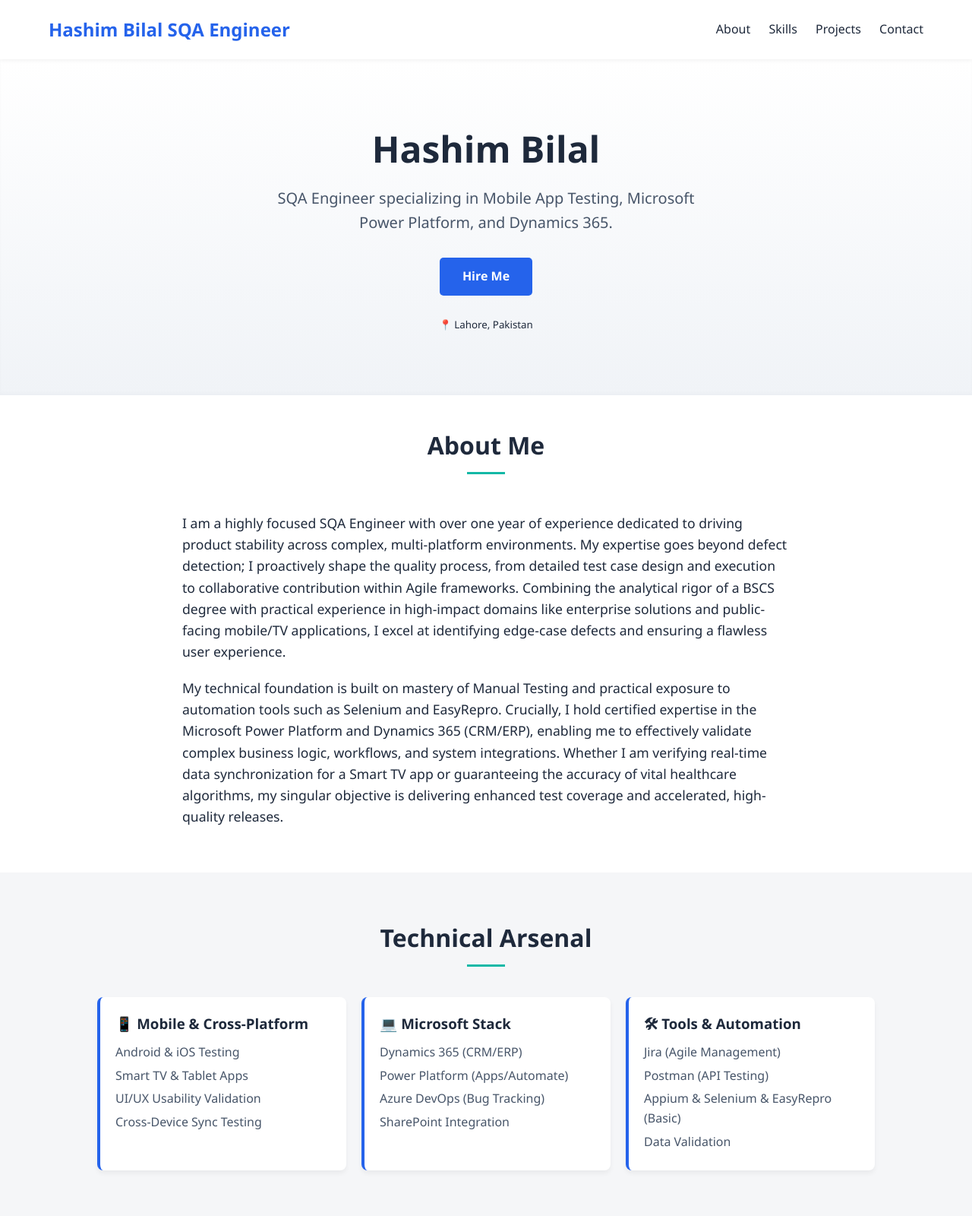
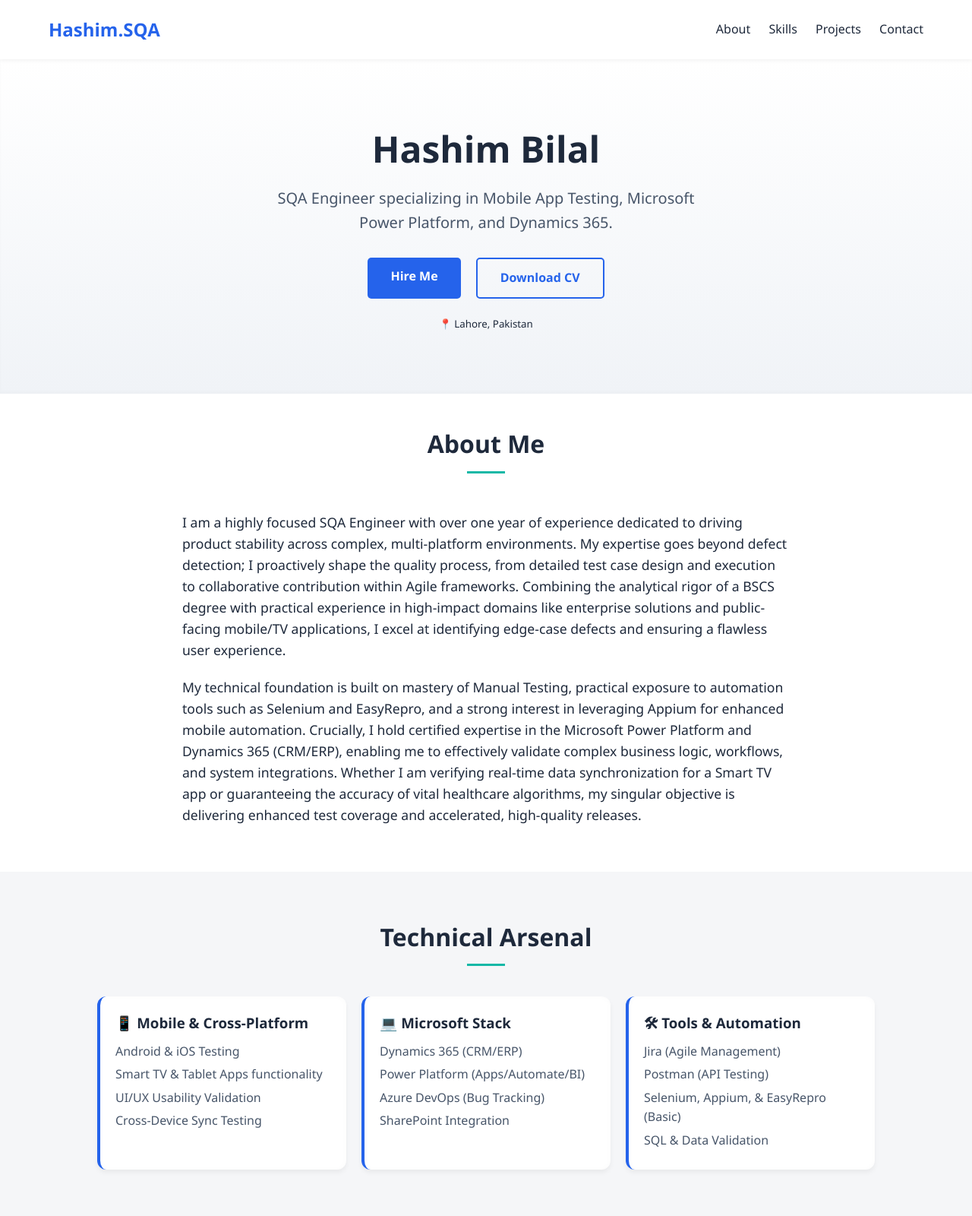
Before and after one commit to hashim246/SQA-Portfolio, a plain HTML site: page index.html in a window 1280 px wide. Shown: the top 1600 px of the page at 76% size. Drawn offline with Linux system fonts and the light colour scheme.

Commit message:
Refactor styles and layout for improved UI
Updated styles and structure for navigation, buttons, skill cards, and project cards. Enhanced responsiveness and improved text clarity.

```diff
--- a/index.html
+++ b/index.html
@@ -34,7 +34,7 @@
         nav { display: flex; justify-content: space-between; align-items: center; padding: 20px 5%; background: var(--light); box-shadow: 0 2px 5px rgba(0,0,0,0.05); position: sticky; top: 0; z-index: 100; }
         .logo { font-size: 1.5rem; font-weight: bold; color: var(--primary); }
 
-        /* New Nav Underline Hover Effect */
+        /* Nav Underline Hover Effect */
         .nav-links a {
             margin-left: 20px; text-decoration: none; color: var(--dark); font-weight: 500;
             position: relative; transition: color 0.3s ease;
@@ -59,7 +59,15 @@
         .hero h1 { font-size: 3rem; margin-bottom: 10px; }
         .hero p { font-size: 1.25rem; color: var(--text-gray); max-width: 600px; margin: 0 auto 30px auto; }
 
-        /* Interactive Button Press Effect */
+        /* Button Container and Spacing */
+        .hero-actions {
+            display: flex;
+            justify-content: center;
+            gap: 20px; /* Space between buttons */
+            margin-bottom: 20px;
+        }
+
+        /* Primary Button Style */
         .btn {
             display: inline-block; padding: 12px 30px; background-color: var(--primary); color: white;
             text-decoration: none; border-radius: 5px; font-weight: bold;
@@ -67,6 +75,26 @@
         }
         .btn:hover { background-color: #1d4ed8; box-shadow: 0 4px 10px rgba(37, 99, 235, 0.4); }
         .btn:active {
+            transform: translateY(1px);
+            box-shadow: 0 2px 5px rgba(0,0,0,0.2);
+        }
+
+        /* Secondary Button Style (Download CV) */
+        .btn-secondary {
+            background-color: transparent;
+            color: var(--primary);
+            border: 2px solid var(--primary);
+            /* Inherit base button styles */
+            display: inline-block; padding: 12px 30px;
+            text-decoration: none; border-radius: 5px; font-weight: bold;
+            transition: all 0.2s ease;
+        }
+        .btn-secondary:hover {
+            background-color: var(--primary);
+            color: var(--light);
+            box-shadow: 0 4px 10px rgba(37, 99, 235, 0.4);
+        }
+        .btn-secondary:active {
             transform: translateY(1px);
             box-shadow: 0 2px 5px rgba(0,0,0,0.2);
         }
@@ -80,30 +108,34 @@
             margin: 10px auto;
         }
 
-        /* Skills Grid */
+        /* Skill Cards Styling */
         .skills-grid { display: grid; grid-template-columns: repeat(auto-fit, minmax(250px, 1fr)); gap: 20px; }
         .skill-card {
-            background: var(--light); padding: 20px; border-radius: 8px; box-shadow: 0 4px 6px rgba(0,0,0,0.05); border-left: 4px solid var(--primary);
-            transition: transform 0.3s ease, box-shadow 0.3s ease;
+            background: var(--light); padding: 20px;
+            border-radius: 12px;
+            box-shadow: 0 4px 6px rgba(0,0,0,0.05), inset 0 0 8px rgba(0,0,0,0.02);
+            border-left: 4px solid var(--primary);
+            transition: transform 0.25s ease, box-shadow 0.25s ease;
             animation: fadeIn 1s ease-out 0.3s backwards;
         }
         .skill-card:hover {
             transform: translateY(-5px);
-            box-shadow: 0 8px 15px rgba(0,0,0,0.1);
+            box-shadow: 0 10px 20px rgba(0,0,0,0.1), inset 0 0 8px rgba(0,0,0,0.02);
         }
         .skill-card h3 { margin-bottom: 10px; }
         .skill-card ul { list-style: none; padding-left: 0; }
         .skill-card li { margin-bottom: 5px; color: var(--text-gray); }
 
-        /* Projects (Case Studies) */
+        /* Project Cards Styling */
         .project-card {
-            background: var(--light); margin-bottom: 30px; padding: 30px; border-radius: 10px;
-            box-shadow: 0 6px 15px rgba(0,0,0,0.08);
+            background: var(--light); margin-bottom: 30px; padding: 30px;
+            border-radius: 12px;
+            box-shadow: 0 6px 15px rgba(0,0,0,0.08), inset 0 0 10px rgba(0,0,0,0.01);
             border-bottom: 2px dashed #e0e0e0;
             padding-bottom: 40px;
 
             display: flex; flex-direction: column; gap: 15px;
-            transition: transform 0.3s ease, box-shadow 0.3s ease;
+            transition: transform 0.25s ease, box-shadow 0.25s ease;
             animation: fadeIn 1s ease-out 0.6s backwards;
         }
         .project-card:last-child {
@@ -111,15 +143,25 @@
         }
         .project-card:hover {
             transform: translateY(-8px);
-            box-shadow: 0 15px 25px rgba(0,0,0,0.18);
+            box-shadow: 0 18px 30px rgba(0,0,0,0.2), inset 0 0 10px rgba(0,0,0,0.01);
         }
+
+        /* Project Title Highlight on Hover */
+        .project-card:hover .project-title {
+            color: var(--secondary);
+            transition: color 0.3s ease;
+        }
+
         .project-header { display: flex; justify-content: space-between; align-items: baseline; flex-wrap: wrap; }
         .project-title { font-size: 1.5rem; font-weight: bold; color: var(--dark); }
         .project-role {
             font-size: 0.9rem; background: #e0e7ff; color: var(--primary);
             padding: 5px 10px; border-radius: 20px;
         }
-        .tech-stack { font-size: 0.85rem; color: var(--secondary); font-style: italic; margin-bottom: 10px; }
+        .tech-stack {
+            font-size: 0.85rem; color: var(--primary);
+            font-style: italic; margin-bottom: 10px;
+        }
 
         .star-method strong { color: var(--dark); }
         .star-method { color: var(--text-gray); }
@@ -143,13 +185,17 @@
         @media (max-width: 768px) {
             .hero h1 { font-size: 2rem; }
             section { padding: 40px 5%; }
+            .hero-actions {
+                flex-direction: column;
+                gap: 10px;
+            }
         }
     </style>
 </head>
 <body>
 
     <nav>
-        <div class="logo">Hashim Bilal SQA Engineer</div>
+        <div class="logo">Hashim.SQA</div>
         <div class="nav-links">
             <a href="#about">About</a>
             <a href="#skills">Skills</a>
@@ -161,8 +207,10 @@
     <div class="hero">
         <h1>Hashim Bilal</h1>
         <p>SQA Engineer specializing in Mobile App Testing, Microsoft Power Platform, and Dynamics 365.</p>
-        <a href="mailto:hashimbilal160@gmail.com" class="btn">Hire Me</a>
-        <br><br>
+        <div class="hero-actions">
+            <a href="mailto:hashimbilal160@gmail.com" class="btn">Hire Me</a>
+            <a href="Hashim Bilal SQA Engineer.pdf" class="btn btn-secondary" download="Hashim Bilal SQA Engineer CV.pdf">Download CV</a>
+        </div>
         <small>📍 Lahore, Pakistan</small>
     </div>
 
@@ -173,7 +221,7 @@
                 I am a highly focused SQA Engineer with over one year of experience dedicated to driving product stability across complex, multi-platform environments. My expertise goes beyond defect detection; I proactively shape the quality process, from detailed test case design and execution to collaborative contribution within Agile frameworks. Combining the analytical rigor of a BSCS degree with practical experience in high-impact domains like enterprise solutions and public-facing mobile/TV applications, I excel at identifying edge-case defects and ensuring a flawless user experience.
             </p>
             <p style="font-size: 1.1rem; color: var(--dark); animation: fadeIn 1s ease-out 0.5s backwards;">
-                My technical foundation is built on mastery of Manual Testing and practical exposure to automation tools such as Selenium and EasyRepro. Crucially, I hold certified expertise in the Microsoft Power Platform and Dynamics 365 (CRM/ERP), enabling me to effectively validate complex business logic, workflows, and system integrations. Whether I am verifying real-time data synchronization for a Smart TV app or guaranteeing the accuracy of vital healthcare algorithms, my singular objective is delivering enhanced test coverage and accelerated, high-quality releases.
+                My technical foundation is built on mastery of Manual Testing, practical exposure to automation tools such as Selenium and EasyRepro, and a strong interest in leveraging Appium for enhanced mobile automation. Crucially, I hold certified expertise in the Microsoft Power Platform and Dynamics 365 (CRM/ERP), enabling me to effectively validate complex business logic, workflows, and system integrations. Whether I am verifying real-time data synchronization for a Smart TV app or guaranteeing the accuracy of vital healthcare algorithms, my singular objective is delivering enhanced test coverage and accelerated, high-quality releases.
             </p>
         </div>
     </section>
@@ -185,7 +233,7 @@
                 <h3>📱 Mobile & Cross-Platform</h3>
                 <ul>
                     <li>Android & iOS Testing</li>
-                    <li>Smart TV & Tablet Apps</li>
+                    <li>Smart TV & Tablet Apps functionality</li>
                     <li>UI/UX Usability Validation</li>
                     <li>Cross-Device Sync Testing</li>
                 </ul>
@@ -194,7 +242,7 @@
                 <h3>💻 Microsoft Stack</h3>
                 <ul>
                     <li>Dynamics 365 (CRM/ERP)</li>
-                    <li>Power Platform (Apps/Automate)</li>
+                    <li>Power Platform (Apps/Automate/BI)</li>
                     <li>Azure DevOps (Bug Tracking)</li>
                     <li>SharePoint Integration</li>
                 </ul>
@@ -204,8 +252,8 @@
                 <ul>
                     <li>Jira (Agile Management)</li>
                     <li>Postman (API Testing)</li>
-                    <li>Appium & Selenium & EasyRepro (Basic)</li>
-                    <li>Data Validation</li>
+                    <li>Selenium, Appium, & EasyRepro (Basic)</li>
+                    <li>SQL & Data Validation</li>
                 </ul>
             </div>
         </div>
```
